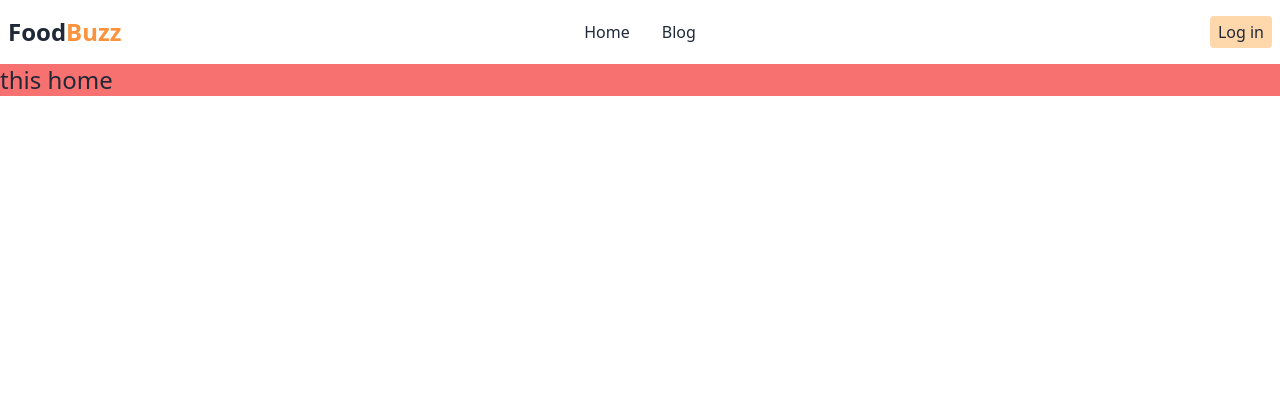
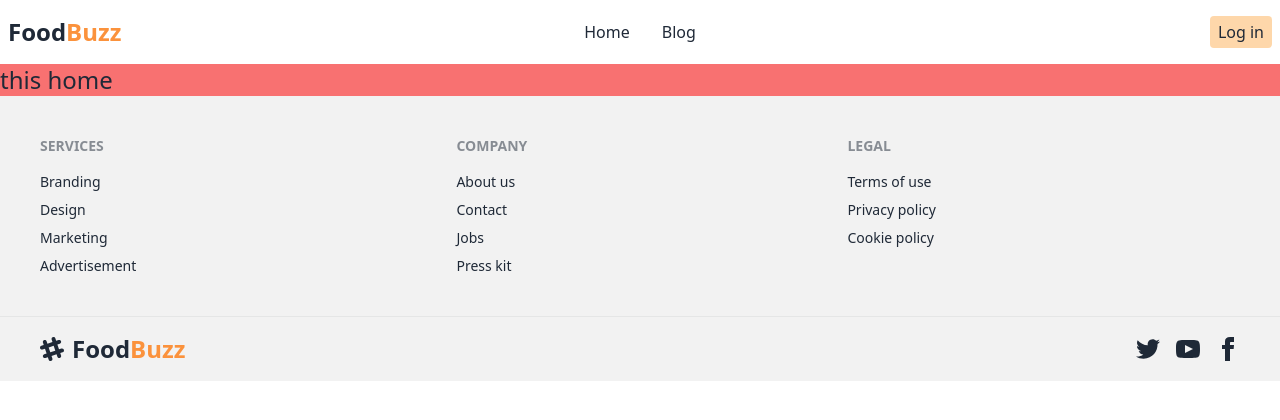
Before and after one commit to TariquzzamanTapon/food-buzz, a React (Vite) app: page / in a window 1280 px wide. Shown: the top 420 px of the page. Built offline with nearby package versions, Linux system fonts and the light colour scheme.

Commit message:
footer section added

```diff
--- a/src/components/Pages/Footer/Footer.jsx
+++ b/src/components/Pages/Footer/Footer.jsx
@@ -3,7 +3,41 @@
 const Footer = () => {
     return (
         <>
-
+            <footer className="footer p-10 bg-base-200 text-base-content ">
+                <div>
+                    <span className="footer-title">Services</span>
+                    <a className="link link-hover">Branding</a>
+                    <a className="link link-hover">Design</a>
+                    <a className="link link-hover">Marketing</a>
+                    <a className="link link-hover">Advertisement</a>
+                </div>
+                <div>
+                    <span className="footer-title">Company</span>
+                    <a className="link link-hover">About us</a>
+                    <a className="link link-hover">Contact</a>
+                    <a className="link link-hover">Jobs</a>
+                    <a className="link link-hover">Press kit</a>
+                </div>
+                <div>
+                    <span className="footer-title">Legal</span>
+                    <a className="link link-hover">Terms of use</a>
+                    <a className="link link-hover">Privacy policy</a>
+                    <a className="link link-hover">Cookie policy</a>
+                </div>
+            </footer>
+            <footer className="footer px-10 py-4 border-t bg-base-200 text-base-content border-base-300">
+                <div className="items-center grid-flow-col">
+                    <svg width="24" height="24" viewBox="0 0 24 24" xmlns="http://www.w3.org/2000/svg" fillRule="evenodd" clipRule="evenodd" className="fill-current"><path d="M22.672 15.226l-2.432.811.841 2.515c.33 1.019-.209 2.127-1.23 2.456-1.15.325-2.148-.321-2.463-1.226l-.84-2.518-5.013 1.677.84 2.517c.391 1.203-.434 2.542-1.831 2.542-.88 0-1.601-.564-1.86-1.314l-.842-2.516-2.431.809c-1.135.328-2.145-.317-2.463-1.229-.329-1.018.211-2.127 1.231-2.456l2.432-.809-1.621-4.823-2.432.808c-1.355.384-2.558-.59-2.558-1.839 0-.817.509-1.582 1.327-1.846l2.433-.809-.842-2.515c-.33-1.02.211-2.129 1.232-2.458 1.02-.329 2.13.209 2.461 1.229l.842 2.515 5.011-1.677-.839-2.517c-.403-1.238.484-2.553 1.843-2.553.819 0 1.585.509 1.85 1.326l.841 2.517 2.431-.81c1.02-.33 2.131.211 2.461 1.229.332 1.018-.21 2.126-1.23 2.456l-2.433.809 1.622 4.823 2.433-.809c1.242-.401 2.557.484 2.557 1.838 0 .819-.51 1.583-1.328 1.847m-8.992-6.428l-5.01 1.675 1.619 4.828 5.011-1.674-1.62-4.829z"></path></svg>
+                    <p><span className="font-bold text-2xl">Food<span className='text-orange-400'>Buzz</span></span></p>
+                </div>
+                <div className="md:place-self-center md:justify-self-end">
+                    <div className="grid grid-flow-col gap-4">
+                        <a><svg xmlns="http://www.w3.org/2000/svg" width="24" height="24" viewBox="0 0 24 24" className="fill-current"><path d="M24 4.557c-.883.392-1.832.656-2.828.775 1.017-.609 1.798-1.574 2.165-2.724-.951.564-2.005.974-3.127 1.195-.897-.957-2.178-1.555-3.594-1.555-3.179 0-5.515 2.966-4.797 6.045-4.091-.205-7.719-2.165-10.148-5.144-1.29 2.213-.669 5.108 1.523 6.574-.806-.026-1.566-.247-2.229-.616-.054 2.281 1.581 4.415 3.949 4.89-.693.188-1.452.232-2.224.084.626 1.956 2.444 3.379 4.6 3.419-2.07 1.623-4.678 2.348-7.29 2.04 2.179 1.397 4.768 2.212 7.548 2.212 9.142 0 14.307-7.721 13.995-14.646.962-.695 1.797-1.562 2.457-2.549z"></path></svg></a>
+                        <a><svg xmlns="http://www.w3.org/2000/svg" width="24" height="24" viewBox="0 0 24 24" className="fill-current"><path d="M19.615 3.184c-3.604-.246-11.631-.245-15.23 0-3.897.266-4.356 2.62-4.385 8.816.029 6.185.484 8.549 4.385 8.816 3.6.245 11.626.246 15.23 0 3.897-.266 4.356-2.62 4.385-8.816-.029-6.185-.484-8.549-4.385-8.816zm-10.615 12.816v-8l8 3.993-8 4.007z"></path></svg></a>
+                        <a><svg xmlns="http://www.w3.org/2000/svg" width="24" height="24" viewBox="0 0 24 24" className="fill-current"><path d="M9 8h-3v4h3v12h5v-12h3.642l.358-4h-4v-1.667c0-.955.192-1.333 1.115-1.333h2.885v-5h-3.808c-3.596 0-5.192 1.583-5.192 4.615v3.385z"></path></svg></a>
+                    </div>
+                </div>
+            </footer>
         </>
     );
 };
```
